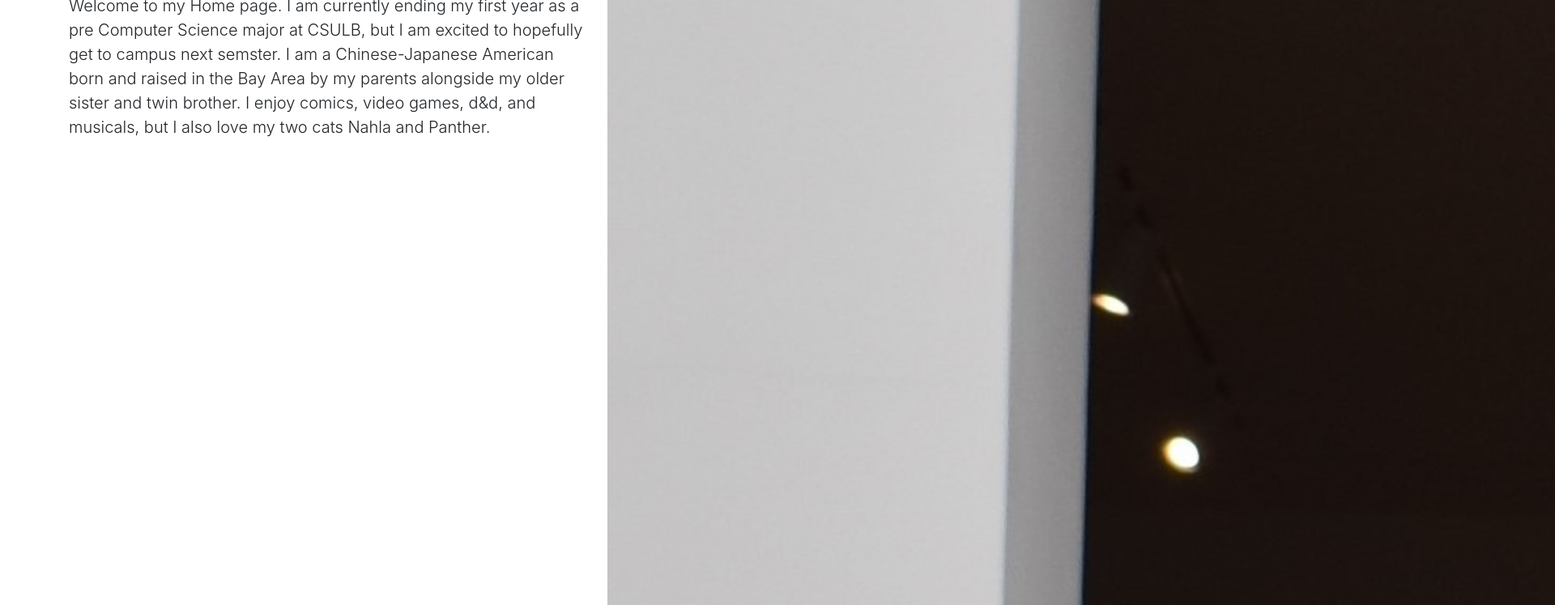
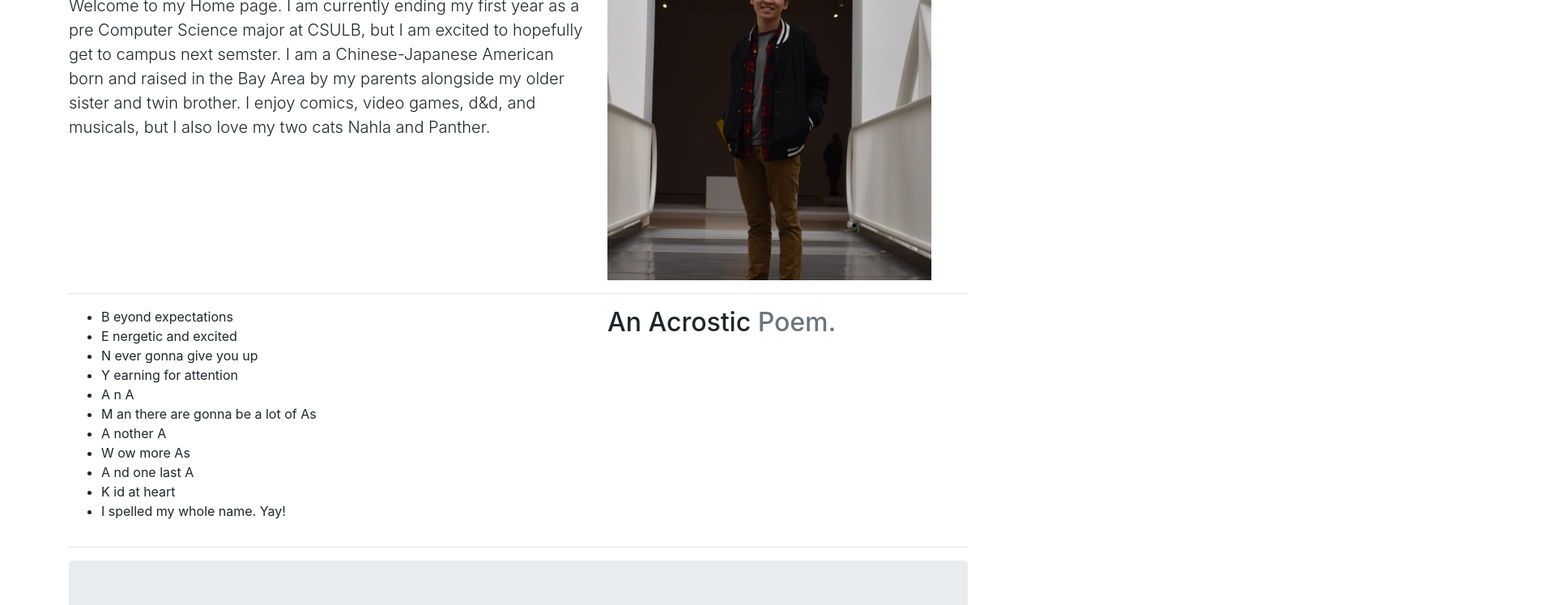
Before and after one commit to BenYamawaki/BootstrapCECS105, a plain HTML site: page index.html in a window 1280 px wide. Shown: the part 353-1100 px from the top of the page at 81% size, 1920 px wide, since content can reach past the window. Drawn offline with nearby package versions, Linux system fonts and the light colour scheme.

Commit message:
Update index.html

```diff
--- a/index.html
+++ b/index.html
@@ -33,7 +33,7 @@
         I enjoy comics, video games, d&d, and musicals, but I also love my two cats Nahla and Panther.</p>
       </div>
       <div class="col-md-5">
-        <img src="bootstrapImg.JPG" alt="Ben Yamawaki" width="4000" height="4000">
+        <img src="bootstrapImg.JPG" alt="Ben Yamawaki" width="400" height="400">
       </div>
     </div>
 
```
